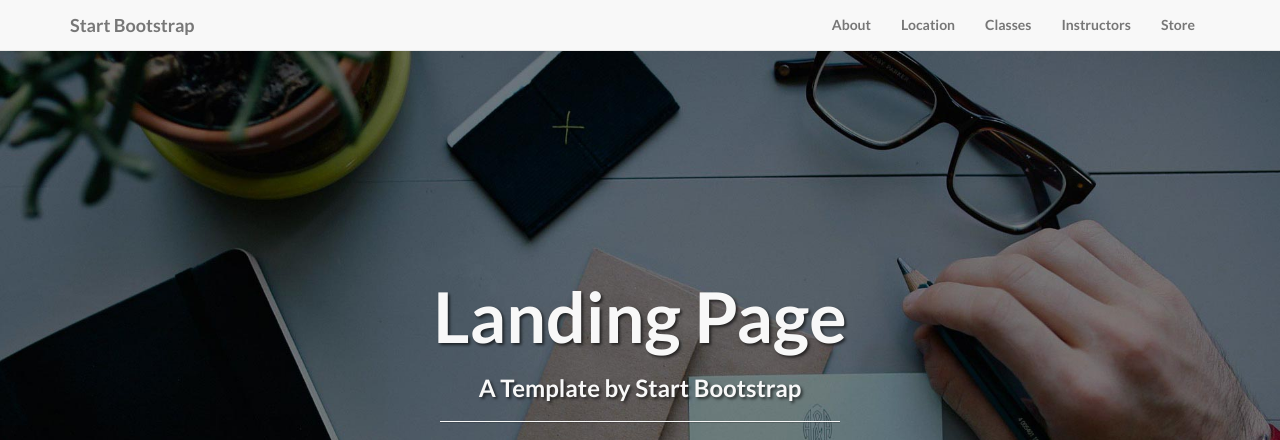
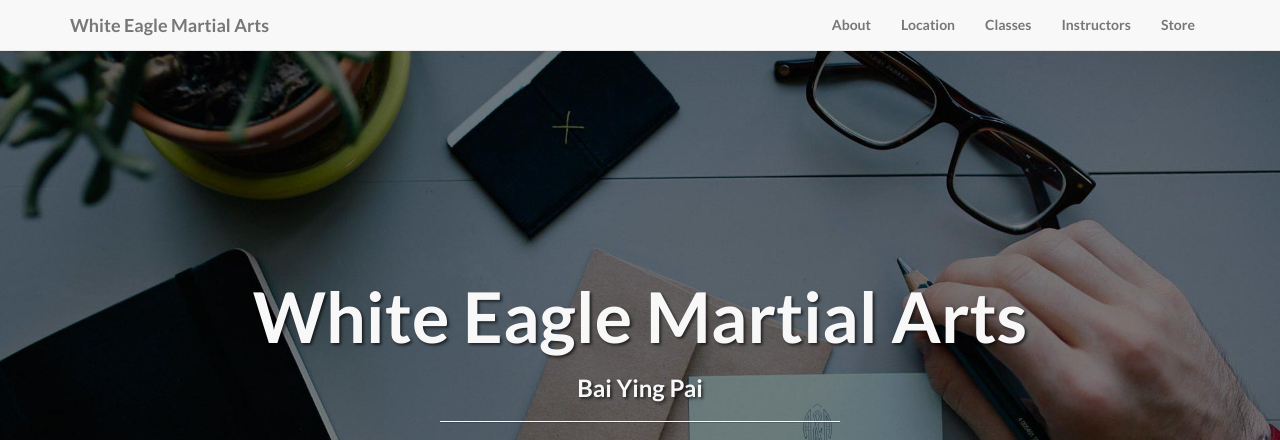
Before and after one commit to MichaelRBond/baiyingpai.com, a plain HTML site: page index.html in a window 1280 px wide. Shown: the top 440 px of the page. Drawn offline with Linux system fonts and the light colour scheme.

Commit message:
Changed Titles

```diff
--- a/index.html
+++ b/index.html
@@ -7,7 +7,7 @@
     <meta name="description" content="">
     <meta name="author" content="">
 
-    <title>Landing Page Template for Bootstrap</title>
+    <title>White Eagle Martial Arts - Bai Ying Pai</title>
 
     <!-- Bootstrap core CSS -->
     <link href="css/bootstrap.css" rel="stylesheet">
@@ -32,7 +32,7 @@
                     <span class="icon-bar"></span>
                     <span class="icon-bar"></span>
                 </button>
-                <a class="navbar-brand" href="http://startbootstrap.com">Start Bootstrap</a>
+                <a class="navbar-brand" href="http://startbootstrap.com">White Eagle Martial Arts</a>
             </div>
 
             <!-- Collect the nav links, forms, and other content for toggling -->
@@ -57,8 +57,8 @@
             <div class="row">
                 <div class="col-lg-12">
                     <div class="intro-message">
-                        <h1>Landing Page</h1>
-                        <h3>A Template by Start Bootstrap</h3>
+                        <h1>White Eagle Martial Arts</h1>
+                        <h3>Bai Ying Pai</h3>
                         <hr class="intro-divider">
                         <ul class="list-inline intro-social-buttons">
                             <li><a href="https://twitter.com/SBootstrap" class="btn btn-default btn-lg"><i class="fa fa-twitter fa-fw"></i> <span class="network-name">Twitter</span></a>
```
